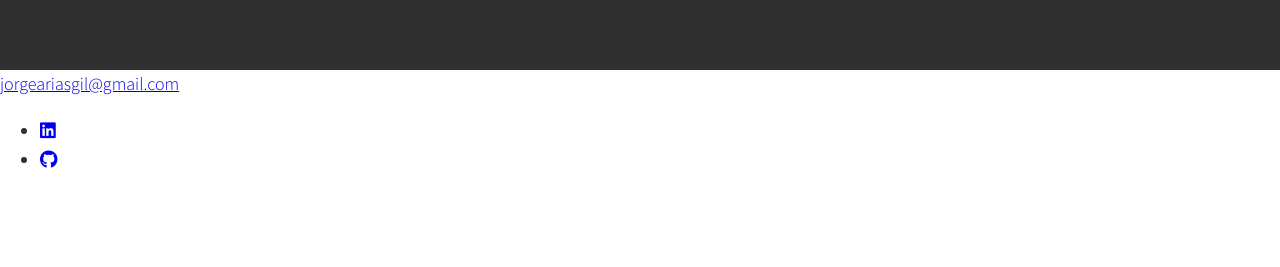
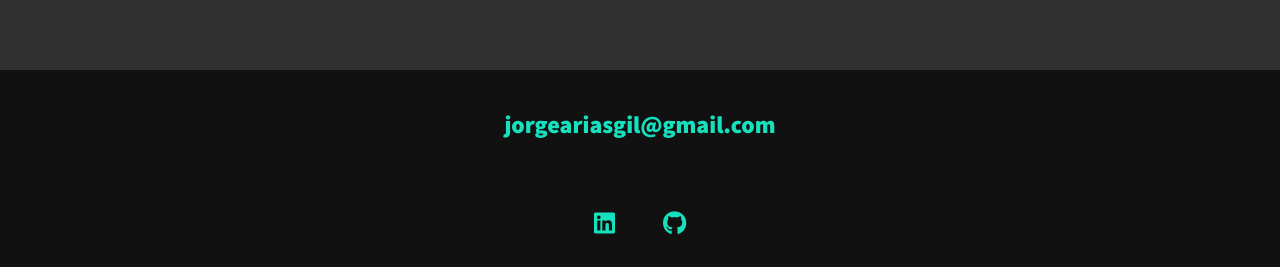
Before and after one commit to JorgeAndArias/JorgeAndArias.github.io, a plain HTML site: page index.html in a window 1280 px wide. Shown: the part 2525-2792 px from the top of the page. Before the commit the page ends 2718 px from the top, so only its background shows below. Drawn offline with nearby package versions, Linux system fonts and the light colour scheme.

Commit message:
Setting up footer section

```diff
--- a/css/style.css
+++ b/css/style.css
@@ -300,3 +300,47 @@ nav { display: none }
   transform: scale(1.2);
   opacity: .75;
 }
+
+/* Footer */
+
+.footer {
+  background: #111;
+  color: var(--clr-accent);
+  text-align: center;
+  padding: 1.5em 0 0.5em 0;
+  font-size: var(--fs-h3);
+}
+
+.footer a {
+  color: inherit;
+  text-decoration: none;
+}
+
+.footer__link {
+  font-weight: var(--fw-bold);
+}
+
+.footer__link:hover,
+.social-list__link:hover {
+  opacity: .7;
+}
+
+.footer__link:hover {
+  text-decoration: underline;
+}
+
+.social-list {
+  list-style: none;
+  display: flex;
+  justify-content: center;
+  margin: 2em 0 0;
+  padding: 0;
+}
+
+.social-list__item {
+  margin: 0.5em;
+}
+
+.social-list__link {
+  padding: .5em;
+}
--- a/index.html
+++ b/index.html
@@ -90,7 +90,7 @@
     </section>
 
     <!-- footer -->
-    <footer>
+    <footer class="footer">
       <a href="mailto:jorgeariasgil@gmail.com" class="footer__link">jorgeariasgil@gmail.com</a>
       <ul class="social-list">
 
```
